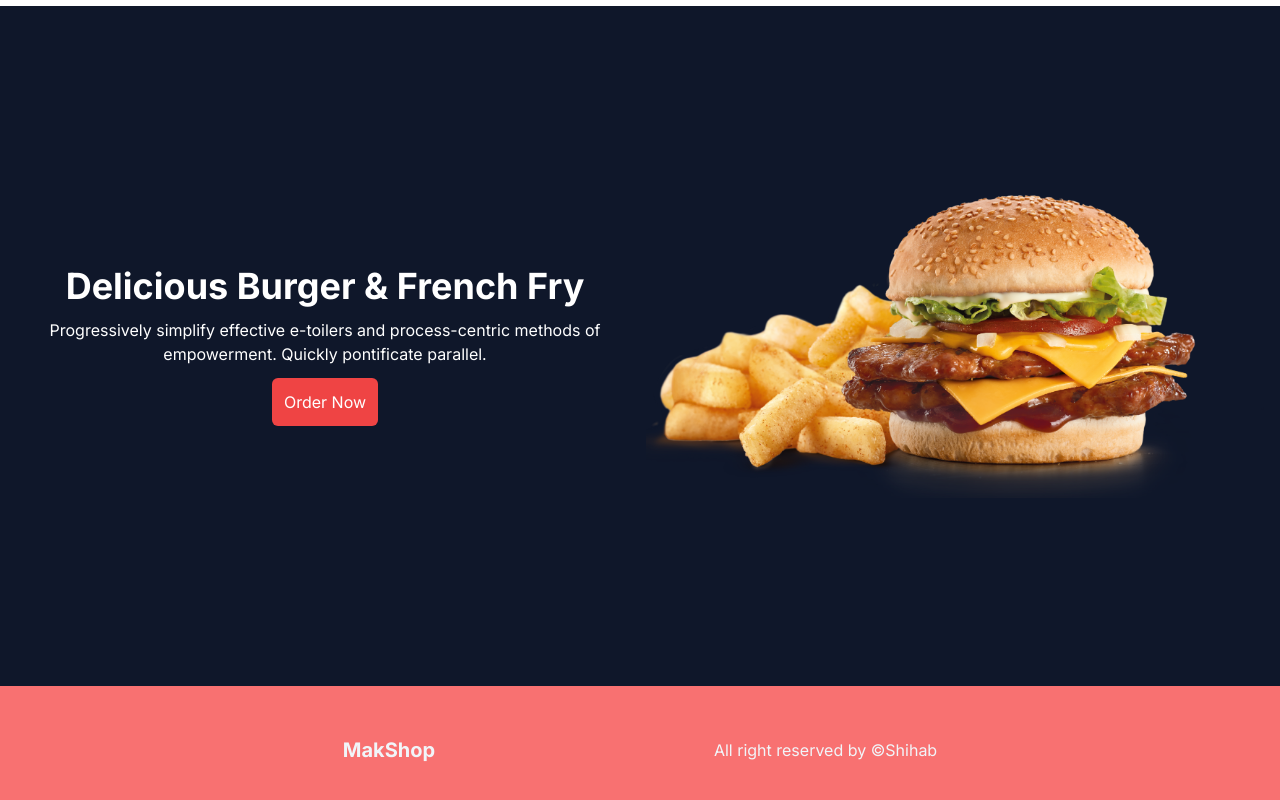
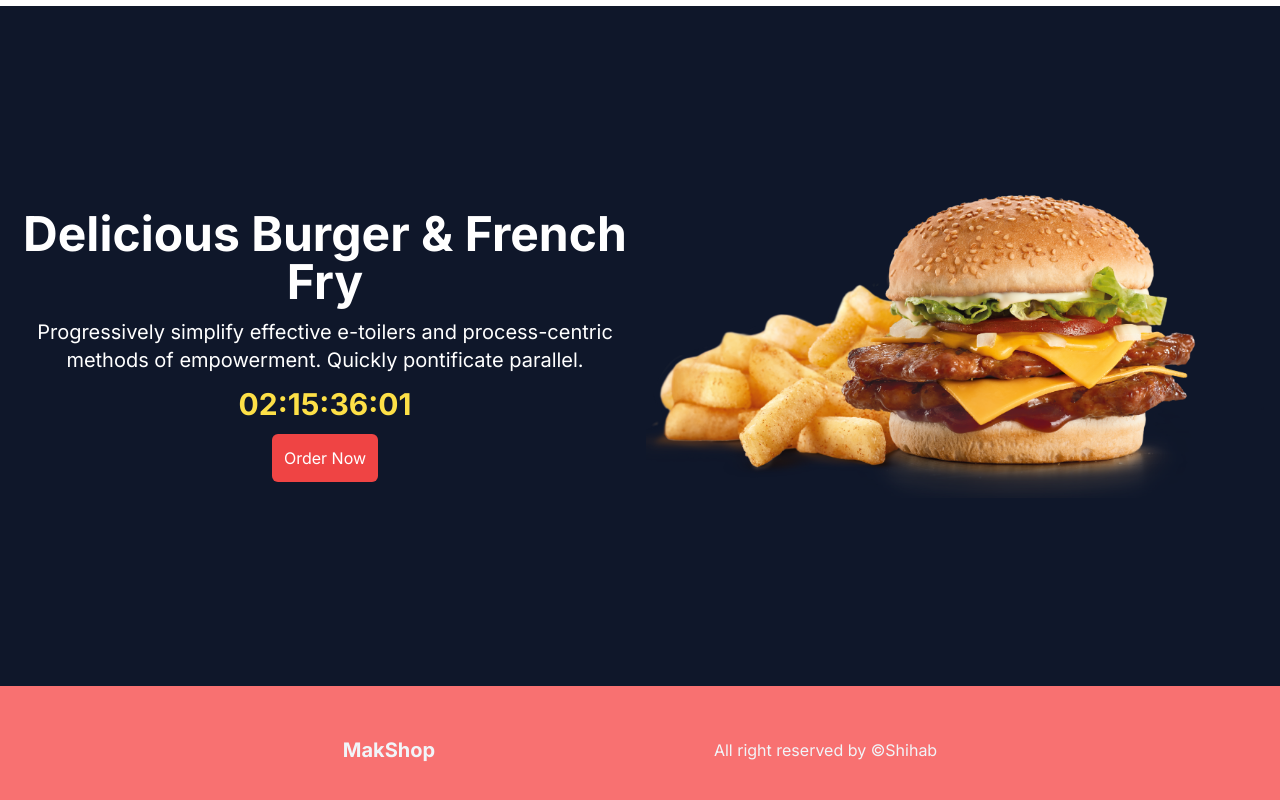
Before and after one commit to Shihab0/makshop, a Next.js app: page / in a window 1280 px wide. Shown: the part 1394-2194 px from the top of the page. Built offline with nearby package versions, Linux system fonts and the light colour scheme.

Commit message:
timer added

```diff
--- a/package.json
+++ b/package.json
@@ -18,6 +18,7 @@
     "next": "13.4.19",
     "postcss": "8.4.29",
     "react": "18.2.0",
+    "react-countdown": "^2.3.5",
     "react-dom": "18.2.0",
     "tailwindcss": "3.3.3",
     "typescript": "5.2.2"
--- /dev/null
+++ b/src/app/components/CountDown.tsx
@@ -0,0 +1,19 @@
+"use client";
+import React from "react";
+import Countdown from "react-countdown";
+
+const endingDate = new Date("2023-09-14");
+const inSecond = endingDate.getTime();
+console.log(endingDate);
+
+const CountDown = () => {
+  return (
+    <div>
+      <div className="font-bold text-3xl text-yellow-300">
+        <Countdown date={inSecond} />
+      </div>
+    </div>
+  );
+};
+
+export default CountDown;
--- a/src/app/components/Offer.tsx
+++ b/src/app/components/Offer.tsx
@@ -1,19 +1,21 @@
 import Image from "next/image";
 import React from "react";
+import CountDown from "./CountDown";
 
 const Offer = () => {
   return (
     <div className="flex bg-slate-900 text-white p-4 gap-3 flex-col md:flex-row w-screen h-[calc(100vh-15vh)]">
       {/* Text container */}
       <div className="flex-1 flex flex-col text-center gap-3 justify-center items-center">
-        <h1 className=" text-3xl md:text-4xl font-bold">
+        <h1 className=" text-4xl md:text-5xl font-bold">
           Delicious Burger & French Fry
         </h1>
-        <p className="">
+        <p className="lg:text-xl">
           {" "}
           Progressively simplify effective e-toilers and process-centric methods
           of empowerment. Quickly pontificate parallel.
         </p>
+        <CountDown></CountDown>
         <button className="bg-red-500 p-3 rounded-md">Order Now</button>
       </div>
       {/* Img container */}
```
Also changed, not shown: 1 other file (tests, documents, lock files or other folders).
